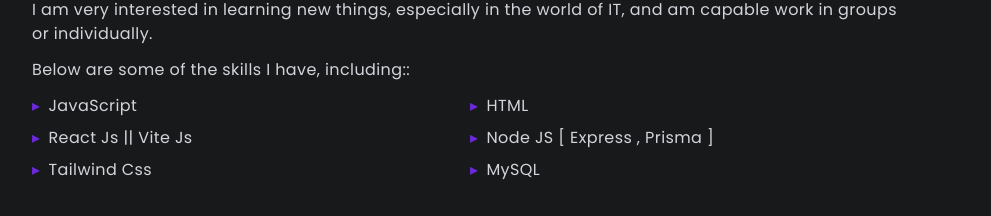
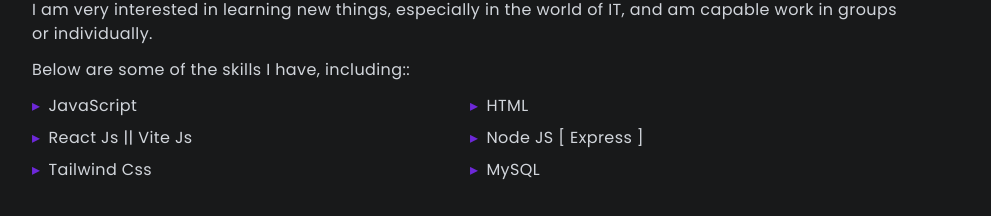
Before and after one commit to arifDev21/My-PORTOFPLIO, a React (Vite) app: page / in a window 1280 px wide. Shown: the part 1078-1294 px from the top of the page, without its empty margins (144-1135 px from the left). Built offline with nearby package versions, Linux system fonts and the light colour scheme.

Commit message:
fix about

```diff
--- a/src/sections/About.jsx
+++ b/src/sections/About.jsx
@@ -19,7 +19,7 @@ export default function About() {
     "JavaScript",
     "HTML",
     "React Js || Vite Js",
-    "Node JS  [ Express , Prisma ]",
+    "Node JS  [ Express ]",
     "Tailwind Css",
     "MySQL",
   ];
--- a/src/sections/Built.jsx
+++ b/src/sections/Built.jsx
@@ -16,7 +16,7 @@ export default function Built() {
     // builtContent: `text-slate-800 dark:text-slate-200`,
     builtItem: `grid grid-flow-row md:grid-cols-2 md:space-x-10 mb-10`,
     builtItemSecond: `grid grid-flow-row md:grid-cols-2 md:space-x-10 mt-10`,
-    builtItemCoverImg: `object-cover w-full hover:scale-110	ease-in-out duration-500`,
+    builtItemCoverImg: `object-cover w-full hover:scale-110	ease-in-out duration-500  `,
     builtItemCoverImg1: "object-cover w-300 h-100 hover:scale-110 ease-in-out duration-500",
     builtItemContent: `space-y-5 flex flex-col relative justify-center`,
     builtItemHeading: `text-xl text-violet-700`,
```
